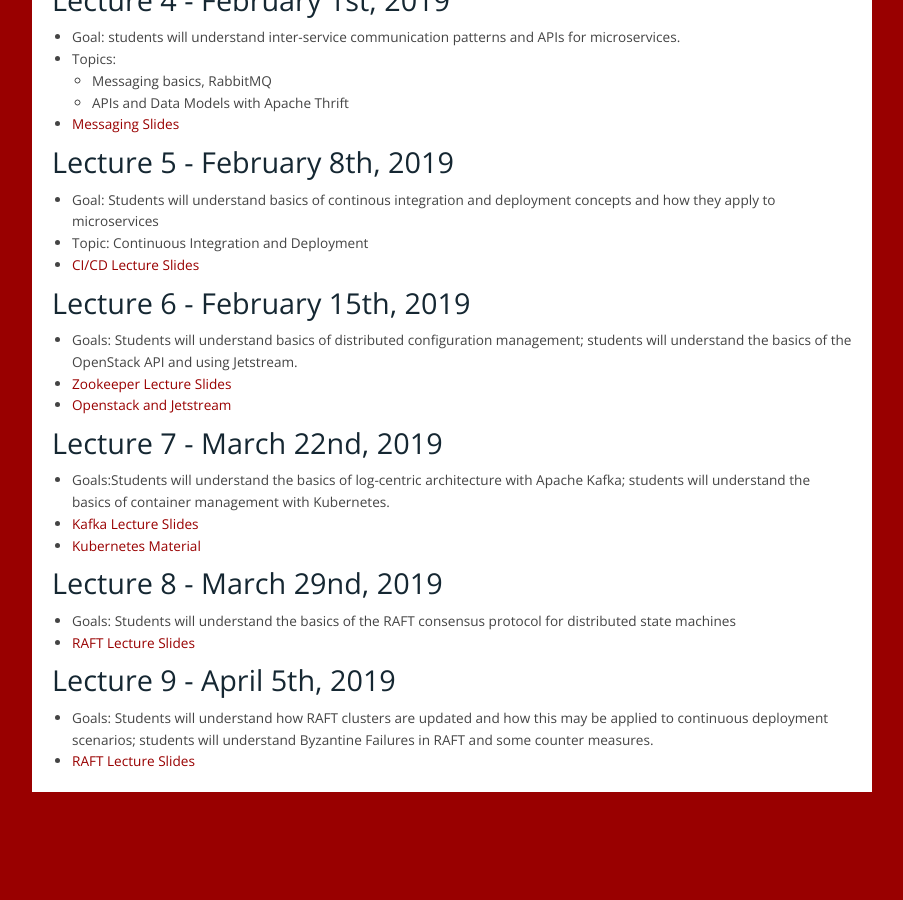
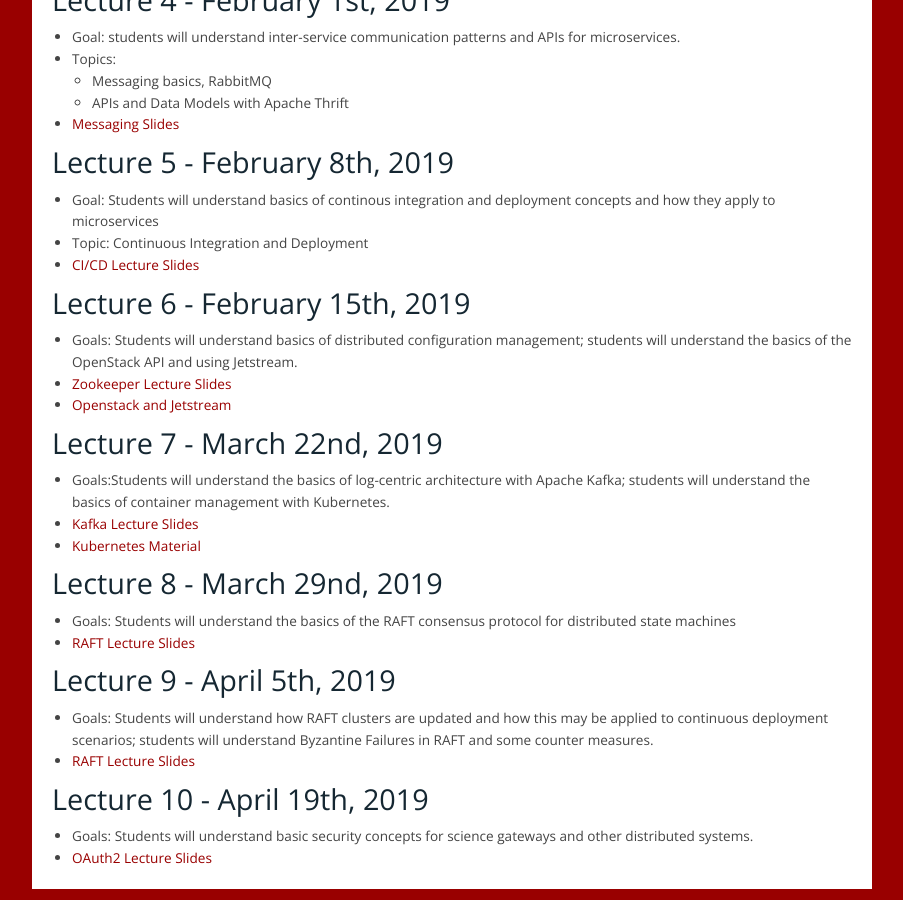
Before and after one commit to airavata-courses/airavata-courses.github.io, a Jekyll site: the page built from lectures.md, in a window 1280 px wide and 900 px high, scrolled down 704 px. Shown: the whole window, without its empty margins (258-1161 px from the left). Built offline with Jekyll 4.4.1, drawn with Linux system fonts in a browser that asks for light colours; our own code applies the rules of GitHub Pages for plain Markdown files; before the commit the page ends 1507 px from its top, so only the background shows below that.

Commit message:
OAuth2 lecture slides

```diff
--- a/lectures.md
+++ b/lectures.md
@@ -60,6 +60,11 @@ The course focuses in teaching the distributed systems concepts through projects
 ###  Lecture 9 - April 5th, 2019
 * Goals: Students will understand how RAFT clusters are updated and how this may be applied to continuous deployment scenarios; students will understand Byzantine Failures in RAFT and some counter measures.
 * [RAFT Lecture Slides]({{ site.url }}slides/Spring2019-AdvancedRaftTopics.pptx)
+
+###  Lecture 10 - April 19th, 2019
+* Goals: Students will understand basic security concepts for science gateways and other distributed systems.
+* [OAuth2 Lecture Slides]({{ site.url }}slides/Spring2019-OAuth2-OIDC.pptx)
+
 
 
 
```
Also changed, not shown: 1 other file.
